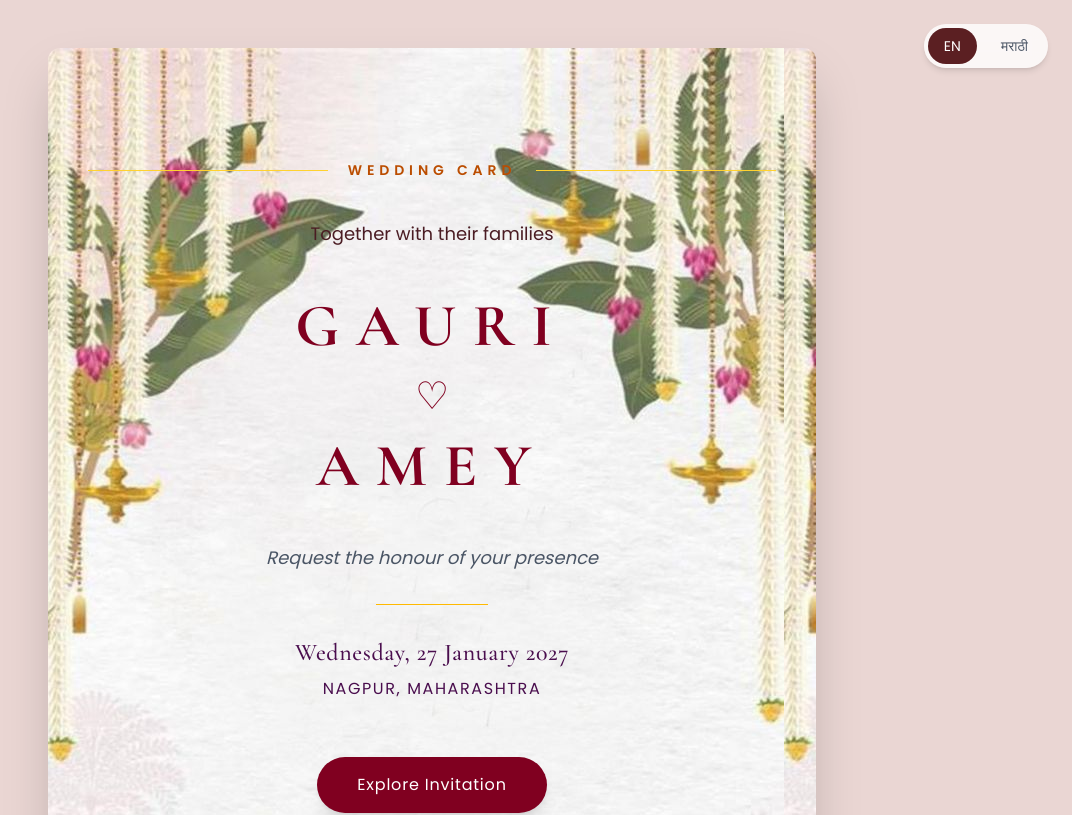
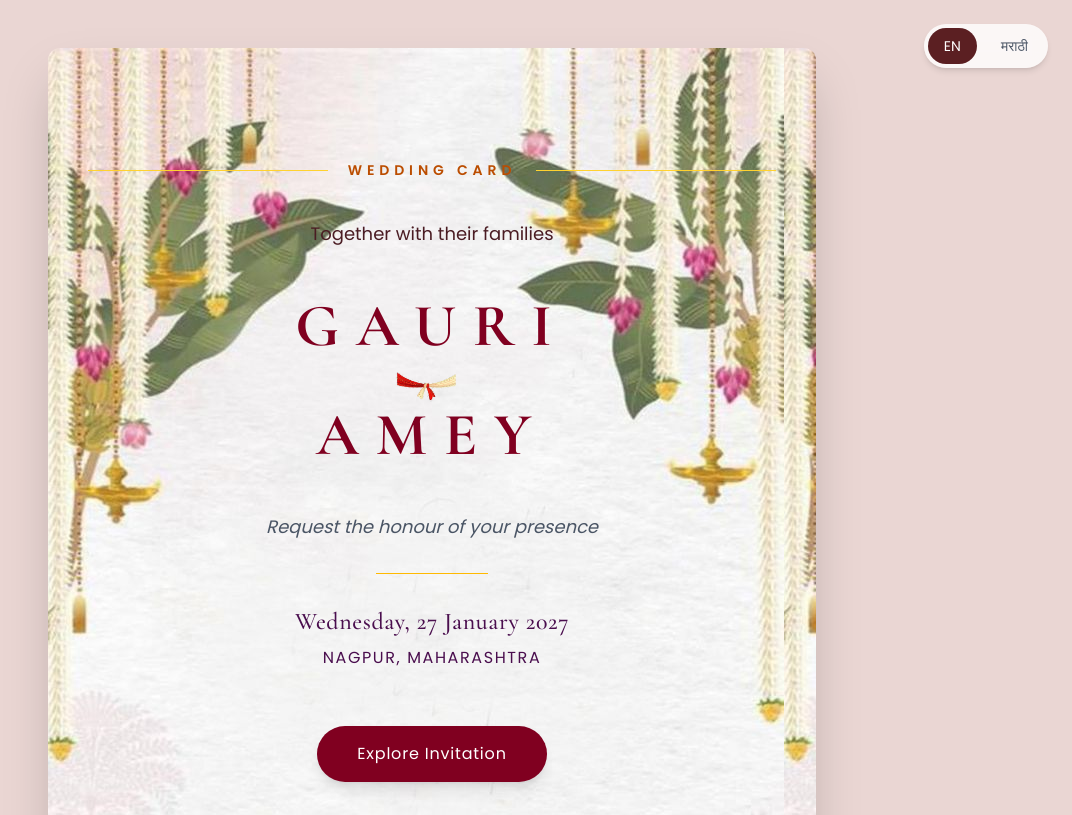
Before and after one commit to Gauri9/GauriChaAmey, a React (Vite) app in the folder lagna-patrika/: page / in a window 1280 px wide. Shown: the top 815 px of the page, without its empty margins (208-1280 px from the left). Built offline with nearby package versions, Linux system fonts and the light colour scheme.

Commit message:
add bg image

```diff
--- a/lagna-patrika/src/components/hero/hero.tsx
+++ b/lagna-patrika/src/components/hero/hero.tsx
@@ -60,21 +60,11 @@ export default function Hero() {
             {wedding.bride.toUpperCase()}
           </h1>
 
-
-          <motion.div
-            animate={{
-              scale: [1, 1.08, 1],
-            }}
-            transition={{
-              repeat: Infinity,
-              duration: 4,
-            }}
-            className="my-4 md:my-5 text-3xl md:text-4xl text-primary"
-          >
-           {/*  */}
-           ♡
-          </motion.div>
-
+          <img
+            src={`${import.meta.env.BASE_URL}gatbandhan_.png`}
+            className="mx-auto w-16 md:w-20 object-contain"
+            alt="Gatbandhan"
+          />
 
           <h1 className="font-serif text-4xl font-bold md:text-6xl tracking-[0.18em] md:tracking-[0.28em] text-primary">
             {wedding.groom.toUpperCase()}
```
Also changed, not shown: lagna-patrika/public/gatbandhan_.png (added).
